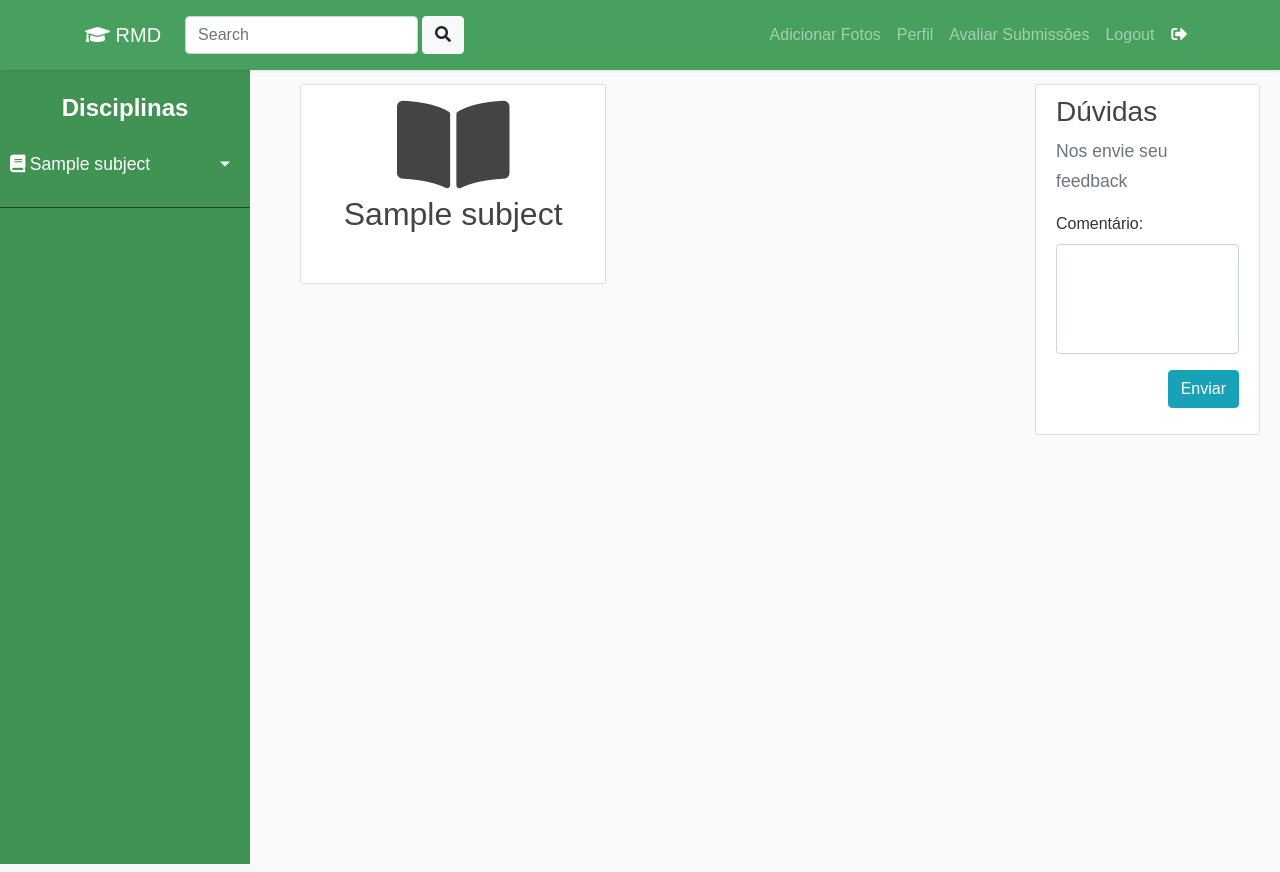
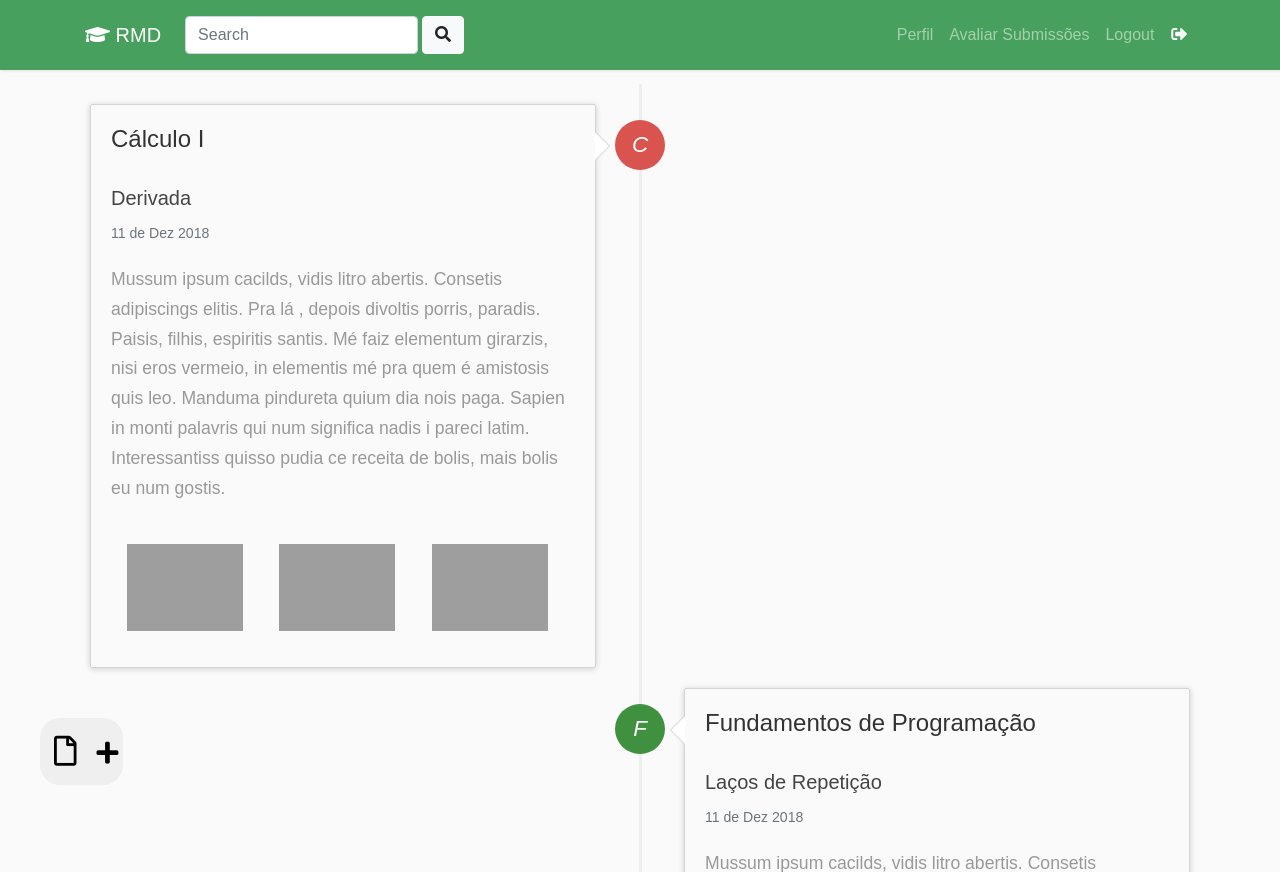
Before and after one commit to zlancelott/RMD-DJANGO, a Django app: page / in a window 1280 px wide. Shown: the top 872 px of the page. Run offline with Django 3.2, Linux system fonts and the light colour scheme; a user stored in the database is signed in; tables that the repository leaves empty hold one stand-in row (values such as "Sample post"); some libraries are stand-ins or nearby versions; grey boxes are pictures that could not be loaded.

Commit message:
TimeLine & Popovers

```diff
--- a/RMD/home/forms.py
+++ b/RMD/home/forms.py
@@ -13,7 +13,6 @@ class UploadFileForm(forms.ModelForm):
             'name': forms.TextInput(attrs={
                 'class': 'form-control',
                 'maxlength': 100,
-                'placeholder': 'Nome do arquivo',
                 'alt': 'Campo Nome'
             }),
 
--- /dev/null
+++ b/RMD/home/templates/home2.html
@@ -0,0 +1,187 @@
+{% extends 'base.html' %}
+
+{% load static %}
+
+{% block style %}
+    <link rel="stylesheet" type="text/css" href="{% static 'css/style2.css' %}">
+
+{% endblock %}
+
+
+{% block content %}
+    <!-- Adicionar Arquivos -->
+
+    <div class="div-files">
+        <button id="button-files"  type="button" class="btn btn-custom" data-toggle="modal" data-target="#exampleModal" data-whatever="@mdo"><i class="far fa-file" style="margin-left:12px"></i><i class="fas fa-plus" style="margin-left: 20px; font-size:25px"></i></button>
+    </div>
+
+    <div class="modal fade" id="exampleModal" tabindex="-1" role="dialog" aria-labelledby="exampleModalLabel" aria-hidden="true">
+        <div class="modal-dialog" role="document">
+        <div class="modal-content">
+            <div class="modal-header">
+                <h5 class="modal-title" id="exampleModalLabel">Enviar Arquivos</h5>
+                <button type="button" class="close" data-dismiss="modal" aria-label="Close">
+                    <span aria-hidden="true">&times;</span>
+                </button>
+            </div>
+            <div class="modal-body">
+                <form method="POST" enctype="multipart/form-data">
+                    {% csrf_token %}
+                    {{form.as_p}}
+
+                    <input style="float:right;" type="submit" class="btn btn-success" value="Submeter">
+                </form>
+            </div>
+            <div class="modal-footer">
+                Aqui poderia ter uma previsualização dos arquivos submetidos
+            </div>
+        </div>
+        </div>
+    </div>  <!-- Fim do Adicionar Arquivos -->
+
+
+
+    <!-- COMEÇO DA LISTA DE ARQUIVOS DA TIMELINE -->
+
+
+    <ul class="timeline">
+        <li>
+            <div class="timeline-badge danger">
+                <span data-trigger="hover" data-container="body" data-toggle="popover"
+                        data-placement="right" title="Cálculo"
+                        data-content="Disciplina ministrada por Fulano no horário AB de Terça e Quinta"
+                        style="color:white"><i>C</i>
+                </span>
+            </div>
+
+            <div class="timeline-panel">
+                <div class="timeline-heading">
+                    <h4 class="timeline-title">Cálculo I</h4>
+                    <br>
+                    <h5 class=""> Derivada </h5>
+                    <p><small class="text-muted"> 11 de Dez 2018</small></p>
+                </div>
+
+                <div class="timeline-body">
+                    <p>Mussum ipsum cacilds, vidis litro abertis. Consetis adipiscings elitis. Pra lá , depois divoltis porris, paradis. Paisis, filhis, espiritis santis. Mé faiz elementum girarzis, nisi eros vermeio, in elementis mé pra quem é amistosis quis leo.
+                    Manduma pindureta quium dia nois paga. Sapien in monti palavris qui num significa nadis i pareci latim. Interessantiss quisso pudia ce receita de bolis, mais bolis eu num gostis.</p>
+
+                    <br>
+
+                    <a data-toggle="collapse" role="button" href="#teste"><img class="mt-3 ml-3 mr-3 mb-3 w-25" src="http://emalta.com.br/wp-content/uploads/2016/03/calculo-imposto-de-renda-2016-810x456.jpg"></a>
+
+                    <a data-toggle="collapse" role="button" href="#teste"><img class="mt-3 ml-3 mr-3 mb-3 w-25" src="http://emalta.com.br/wp-content/uploads/2016/03/calculo-imposto-de-renda-2016-810x456.jpg"></a>
+
+                    <a data-toggle="collapse" role="button" href="#teste"><img class="mt-3 ml-3 mr-3 mb-3 w-25" src="http://emalta.com.br/wp-content/uploads/2016/03/calculo-imposto-de-renda-2016-810x456.jpg"></a>
+
+                </div>
+            </div>
+
+            <div id= "teste" class="collapse  slide-images">
+                <div id="carouselExampleControls" class="carousel slide" data-ride="carousel">
+                    <div class="carousel-inner">
+                        <div class="carousel-item active">
+                            <img class="w-100 float-right image_max" src="https://www.swinburneonline.edu.au/wp-content/uploads/study_online.jpg" alt="First slide">
+                        </div>
+                        <div class="carousel-item">
+                            <img class="w-100 float-right image_max" src="https://www.menosfios.com/wp-content/uploads/2018/06/study.jpg" alt="Second slide">
+                        </div>
+                        <div class="carousel-item">
+                            <img class="w-100 float-right image_max" src="https://www.menosfios.com/wp-content/uploads/2018/06/study.jpg" alt="Third slide">
+                        </div>
+                    </div>
+
+                    <a class="carousel-control-prev" href="#carouselExampleControls" role="button" data-slide="prev">
+                        <span class="carousel-control-prev-icon" aria-hidden="true"></span>
+                        <span class="sr-only">Previous</span>
+                    </a>
+                    <a class="carousel-control-next" href="#carouselExampleControls" role="button" data-slide="next">
+                        <span class="carousel-control-next-icon" aria-hidden="true"></span>
+                        <span class="sr-only">Next</span>
+                    </a>
+                </div>
+            </div>
+        </li>
+
+
+        <li class="timeline-inverted">
+            <div class="timeline-badge success">
+                <span data-trigger="hover" data-container="body" data-toggle="popover"
+                        data-placement="right" title="Fundamentos de Programação"
+                        data-content="Disciplina ministrada por Fulano no horário AB de Terça e Quinta"
+                        style="color:white"><i>F</i>
+                </span>
+            </div>
+            <div class="timeline-panel">
+                <div class="timeline-heading">
+                <h4 class="timeline-title">Fundamentos de Programação</h4>
+                <br>
+                <h5 class=""> Laços de Repetição </h5>
+                <p><small class="text-muted"><i class="glyphicon glyphicon-time"></i> 11 de Dez 2018</small></p>
+            </div>
+
+            <div class="timeline-body">
+                <p>Mussum ipsum cacilds, vidis litro abertis. Consetis adipiscings elitis. Pra lá , depois divoltis porris, paradis. Paisis, filhis, espiritis santis. Mé faiz elementum girarzis, nisi eros vermeio, in elementis mé pra quem é amistosis quis leo.
+                Manduma pindureta quium dia nois paga. Sapien in monti palavris qui num significa nadis i pareci latim. Interessantiss quisso pudia ce receita de bolis, mais bolis eu num gostis.</p>
+
+                <br>
+
+                <img class="img-min" src="https://img.ibxk.com.br//2017/12/13/13181301723631-t1200x480.jpg">
+                <img class="img-min" src="https://img.ibxk.com.br//2017/12/13/13181301723631-t1200x480.jpg">
+                <img class="img-min" src="https://img.ibxk.com.br//2017/12/13/13181301723631-t1200x480.jpg">
+                <img class="img-min" src="https://img.ibxk.com.br//2017/12/13/13181301723631-t1200x480.jpg">
+            </div>
+        </li>
+
+        <li>
+            <div class="timeline-badge danger">
+                <span data-trigger="hover" data-container="body" data-toggle="popover"
+                        data-placement="right" title="Cálculo"
+                        data-content="Disciplina ministrada por Fulano no horário AB de Terça e Quinta"
+                        style="color:white"><i>C</i>
+                </span>
+            </div>
+            <div class="timeline-panel">
+                <div class="timeline-heading">
+                    <h4 class="timeline-title">Cálculo I</h4>
+                    <br>
+                    <h5 class=""> Limites </h5>
+                    <p><small class="text-muted"> 18 de Nov 2018</small></p>
+                </div>
+
+                <div class="timeline-body">
+                    <p>Mussum ipsum cacilds, vidis litro abertis. Consetis adipiscings elitis. Pra lá , depois divoltis porris, paradis. Paisis, filhis, espiritis santis. Mé faiz elementum girarzis, nisi eros vermeio, in elementis mé pra quem é amistosis quis leo.
+                    Manduma pindureta quium dia nois paga. Sapien in monti palavris qui num significa nadis i pareci latim. Interessantiss quisso pudia ce receita de bolis, mais bolis eu num gostis.</p>
+
+                    <br>
+
+                    <a data-toggle="collapse" role="button" href="#teste"><img class="img-fluid img-min" src="https://encrypted-tbn0.gstatic.com/images?q=tbn:ANd9GcSRlwfcjVzEDJu1ojeZy3KMdN8rfHMRmtj7xA18f9VmhIs5BS6Q"></a>
+
+                    <a data-toggle="collapse" role="button" href="#teste"><img class="img-fluid img-min" src="https://encrypted-tbn0.gstatic.com/images?q=tbn:ANd9GcSRlwfcjVzEDJu1ojeZy3KMdN8rfHMRmtj7xA18f9VmhIs5BS6Q"></a>
+
+                    <a data-toggle="collapse" role="button" href="#teste"><img class="img-fluid img-min" src="https://encrypted-tbn0.gstatic.com/images?q=tbn:ANd9GcSRlwfcjVzEDJu1ojeZy3KMdN8rfHMRmtj7xA18f9VmhIs5BS6Q"></a>
+
+                    <a data-toggle="collapse" role="button" href="#teste"><img class="img-fluid img-min" src="https://encrypted-tbn0.gstatic.com/images?q=tbn:ANd9GcSRlwfcjVzEDJu1ojeZy3KMdN8rfHMRmtj7xA18f9VmhIs5BS6Q"></a>
+
+                </div>
+            </div>
+        </li>
+    </ul>
+
+
+    {% block javascript %}
+
+        <script type="text/javascript">
+
+            $(function () {
+            $('[data-toggle="popover"]').popover()
+            })
+
+            $("#")
+
+        </script>
+
+    {% endblock %}
+
+
+{% endblock %}
--- a/RMD/home/urls.py
+++ b/RMD/home/urls.py
@@ -1,10 +1,9 @@
 from django.urls import path
-from .views import home, logout_view, submeter_arquivos, show_image, evaluate_submissions, submission_details
+from .views import home, logout_view, show_image, evaluate_submissions, submission_details
 
 urlpatterns = [
     path('', home, name='home'),
     path('logout/', logout_view, name='logout'),
-    path('submeter/', submeter_arquivos, name='submeter_arquivos'),
     path('image/', show_image, name='show_image'),
     path('avaliar/', evaluate_submissions, name='evaluate_submissions'),
     path('avaliar/submission_details/<int:lesson_file_id>/', submission_details, name='submission_details')
--- a/RMD/home/views.py
+++ b/RMD/home/views.py
@@ -23,28 +23,7 @@ def home(request):
         if subject_moderate.is_mod:
             moderador = subject_moderate.is_mod
 
-    json_data = {
-        #Turmas
-        'subject_classes':list(subject_classes),
-        'moderador': moderador
-    }
-    return render(request, 'home.html', json_data)
-
-
-def logout_view(request):
-    logout(request)
-    return redirect ('home')
-
-@login_required
-def submeter_arquivos(request):
-    user_logged_in = request.user
-
-    # Variável para mostrar o botão de moderador
-    moderador = user_logged_in.moderador.all()[0].is_mod
-
-    # Turmas em que o usuário está matriculado
-    subject_classes = user_logged_in.subjectclasses.all()
-
+    # Obtendo Formulário
     if request.method == "POST":
         form = UploadFileForm(request.POST or None, request.FILES or None)
         if form.is_valid():
@@ -55,19 +34,21 @@ def submeter_arquivos(request):
         form = UploadFileForm()
         form.fields['subject'].initial = 1
         form.fields['lesson'].initial = 1
-
-
-        ######### PRECISA MELHORAR ###########
-        form.fields['author'].initial = 1
+    # Fim Formulário
 
     json_data = {
         #Turmas
         'subject_classes':list(subject_classes),
-        'form': form,
         'moderador': moderador,
+        'form': form
     }
 
-    return render(request, 'submeter_arquivos.html', json_data)
+    return render(request, 'home2.html', json_data)
+
+
+def logout_view(request):
+    logout(request)
+    return redirect ('home')
 
 @login_required
 def show_image(request):
--- /dev/null
+++ b/RMD/static/css/style2.css
@@ -0,0 +1,248 @@
+.timeline {
+    list-style: none;
+    padding: 20px 0 20px;
+    position: relative;
+  }
+
+  .timeline:before {
+    top: 0;
+    bottom: 0;
+    position: absolute;
+    content: " ";
+    width: 3px;
+    background-color: #eeeeee;
+    left: 50%;
+    margin-left: -1.5px;
+  }
+
+  .timeline > li {
+    margin-bottom: 20px;
+    position: relative;
+  }
+
+  .timeline > li:before,
+  .timeline > li:after {
+    content: " ";
+    display: table;
+  }
+
+  .timeline > li:after {
+    clear: both;
+  }
+
+  .timeline > li:before,
+  .timeline > li:after {
+    content: " ";
+    display: table;
+  }
+
+  .timeline > li:after {
+    clear: both;
+  }
+
+  .timeline > li > .timeline-panel {
+    width: 46%;
+    float: left;
+    border: 1px solid #d4d4d4;
+    border-radius: 2px;
+    padding: 20px;
+    position: relative;
+    -webkit-box-shadow: 0 1px 6px rgba(0, 0, 0, 0.175);
+    box-shadow: 0 1px 6px rgba(0, 0, 0, 0.175);
+  }
+
+  .timeline > li > .timeline-panel:before {
+    position: absolute;
+    top: 26px;
+    right: -15px;
+    display: inline-block;
+    border-top: 15px solid transparent;
+    border-left: 15px solid #ccc;
+    border-right: 0 solid #ccc;
+    border-bottom: 15px solid transparent;
+    content: " ";
+  }
+
+  .timeline > li > .timeline-panel:after {
+    position: absolute;
+    top: 27px;
+    right: -14px;
+    display: inline-block;
+    border-top: 14px solid transparent;
+    border-left: 14px solid #fff;
+    border-right: 0 solid #fff;
+    border-bottom: 14px solid transparent;
+    content: " ";
+  }
+
+  .timeline > li > .timeline-badge {
+    color: #fff;
+    width: 50px;
+    height: 50px;
+    line-height: 50px;
+    font-size: 1.4em;
+    text-align: center;
+    position: absolute;
+    top: 16px;
+    left: 50%;
+    margin-left: -25px;
+    background-color: #999999;
+    z-index: 100;
+    border-top-right-radius: 50%;
+    border-top-left-radius: 50%;
+    border-bottom-right-radius: 50%;
+    border-bottom-left-radius: 50%;
+  }
+
+  .timeline > li.timeline-inverted > .timeline-panel {
+    float: right;
+  }
+
+  .timeline > li.timeline-inverted > .timeline-panel:before {
+    border-left-width: 0;
+    border-right-width: 15px;
+    left: -15px;
+    right: auto;
+  }
+
+  .timeline > li.timeline-inverted > .timeline-panel:after {
+    border-left-width: 0;
+    border-right-width: 14px;
+    left: -14px;
+    right: auto;
+  }
+
+  .timeline-badge.primary {
+    background-color: #2e6da4 !important;
+  }
+
+  .timeline-badge.success {
+    background-color: #3f903f !important;
+  }
+
+  .timeline-badge.warning {
+    background-color: #f0ad4e !important;
+  }
+
+  .timeline-badge.danger {
+    background-color: #d9534f !important;
+  }
+
+  .timeline-badge.info {
+    background-color: #5bc0de !important;
+  }
+
+  .timeline-title {
+    margin-top: 0;
+    color: inherit;
+  }
+
+  .timeline-body > p,
+  .timeline-body > ul {
+    margin-bottom: 0;
+  }
+
+  .timeline-body > p + p {
+    margin-top: 5px;
+  }
+
+
+  /* Botão pesquisar e Mais Botões */
+  .btnPesquisar, .btnMaisBotoes{
+    position: fixed;
+    float: bottom;
+    bottom: 15px;
+    right: 15px;
+    z-index: 100;
+  }
+
+  /* Botão superior esquerdo */
+  .btnSupEsquerdo{
+    position: fixed;
+    float: top;
+    top: 15px;
+    left: 15px;
+    z-index: 100;
+  }
+
+  .btnPesquisarInput, .btnPesquisarBtn , .btnMaisBotoesBtn, .btnMaisBotoesGrupo{
+    display: inline-block;
+  }
+
+  .btnCircular{
+    border-radius: 50%;
+  }
+
+  .btnPrincipal{
+    font-size: 20px;
+    padding: 15px;
+  }
+
+  .btnSecundario{
+    font-size: 15px;
+    padding: 10px;
+  }
+
+
+
+
+/* MY CSS */
+
+  .img-min {
+    width: 40%;
+    margin: 4%;
+}
+
+.image_max {
+    width:30%;
+    height: 50%;
+}
+
+.div-files {
+    position: fixed;
+    float: left;
+    bottom: 15px;
+    left: 40px;
+    z-index: 100;
+
+}
+
+
+.slide-images {
+    position:absolute;
+    top: 20px;
+    right:0px;
+    display: inline-block;
+    width: 45%;
+}
+
+#buttons-files {
+    display: inline-block;
+}
+
+.btn-custom {
+    padding: 10px 4px 10px 1px;
+    border-radius: 20px;
+    position:relative;
+    font-size: 30px;
+}
+
+.div-search {
+    font-size: 20px;
+}
+
+
+.button-badge {
+    background-color: Transparent;
+    background-repeat:no-repeat;
+    border: none;
+    cursor:pointer;
+    overflow: hidden;
+    outline:none;
+    margin-top: 15%;
+    active: none;
+}
+
+#button-test {
+
+}
--- a/RMD/templates/base.html
+++ b/RMD/templates/base.html
@@ -26,6 +26,8 @@
 	<link rel="stylesheet" type="text/css" href="{% static 'css/lightbox.min.css' %}">
 
 	<script src="{% static 'js/lightbox-plus-jquery.min.js' %}"></script>
+
+	{% block style %} {% endblock %}
 
 	{% if title %}
 	<title> RMD - Repositório Material de Disciplinas - {{ title }} </title>
@@ -59,90 +61,34 @@
 				<!-- Navbar Right Side -->
 				<div class="navbar-nav">
 					{% if user.is_authenticated %}
-						<a class="nav-item nav-link" href="{% url 'submeter_arquivos' %}">Adicionar Fotos</a>
-						<!-- Colocar uma condição para o botão, que ele só se ative quando tiver essa opcao -->
-
 						<a class="nav-item nav-link" href="{% url 'user_profile' user.id %}">Perfil</a>
 
 						{% if moderador %}
 							<a class="nav-item nav-link" href="{% url 'evaluate_submissions' %}">Avaliar Submissões</button>
 						{% endif %}
-							<a class="nav-item nav-link" href="{% url 'logout' %}">Logout &ensp;
-								<span id="icone-sair" class="fas fa-sign-out-alt"></span>
-							</a>
-						{% else %}
+
+						<a class="nav-item nav-link" href="{% url 'logout' %}">Logout &ensp;
+							<span id="icone-sair" class="fas fa-sign-out-alt"></span>
+						</a>
 					{% endif %}
 
 				</div>
 			</div>
 		</div>
 	</nav>
-	<div class="wrapper">
-		{% if subject_classes %}
-		<nav  id="sidebar">
-				<ul class="list-unstyled components">
-					<h2 class="font-weight-bold text-white h4" style="text-align: center;">Disciplinas</h2>
-					{% for subject_class in subject_classes %}
-					<li>
-						<a href="#pageSubmenu{{ subject_class.subject.id }}" data-toggle="collapse" aria-expanded="false" class="dropdown-toggle"><span class="fas fa-book">&nbsp;</span>{{ subject_class.subject.name }}</a>
-						<ul class=" collapse list-unstyled" id="pageSubmenu{{ subject_class.subject.id }}">
-							{% for aula in subject_class.lessons.all %}
-								<li>
-									<!-- LEMBRE-SE: Cada aula tem vários arquivos (LessonFiles)
-									     Abaixo você usa o ID para fazer o nome "Aula x", onde x é o ID-->
-									<a href="#pageSubmenu{{ aula.id }}" data-toggle="collapse" aria-expanded="false" class="dropdown-toggle"><strong>Aula {{ aula.id }}</strong></a>
-									<ul class="collapse list-unstyled" id="pageSubmenu{{ aula.id }}">
-										{% for arquivo in arquivos %}
-										<li>
-											<a href="#">{{ arquivo.nome }}</a>
-										</li>
-										{% endfor %}
-									</ul>
-								</li>
-							{% endfor %}
-						</ul>
-					</li>
-					{% endfor %}
-				</ul>
-			</nav>
-		{% endif %}
-		<div id="content">
-			<div class="row">
-				<div class="col-md-9">
-					<div >
-						{% block content %}{% endblock %}
-					</div>
-				</div>
-
-				<div class="col-md-3">
-					<div class="content-section">
-						<h3>Dúvidas</h3>
-						<p class='text-muted'>Nos envie seu feedback
-							<div class="form-group">
-								<label for="comment">Comentário:</label>
-								<textarea class="form-control" rows="4" id="comment" maxlength="88" style="resize: none;"></textarea>
-							</div>
-							<div class="clearfix">
-								<input type="submit" class="btn btn-info float-right" value="Enviar">
-							</div>
-						</p>
-					</div>
-				</div>
-			</div>
-		</div>
+	<div id="content" class="container" >
+		{% block content %}{% endblock %}
 	</div>
 
 		<!-- Optional JavaScript -->
 	<!-- jQuery first, then Popper.js, then Bootstrap JS -->
-	<script
-			  src="https://code.jquery.com/jquery-3.3.1.min.js"
-			  integrity="sha256-FgpCb/KJQlLNfOu91ta32o/NMZxltwRo8QtmkMRdAu8="
-			  crossorigin="anonymous"></script>
+	<script src="https://code.jquery.com/jquery-3.3.1.min.js" integrity="sha256-FgpCb/KJQlLNfOu91ta32o/NMZxltwRo8QtmkMRdAu8=" crossorigin="anonymous"></script>
 	<script src="https://cdnjs.cloudflare.com/ajax/libs/popper.js/1.14.3/umd/popper.min.js" integrity="sha384-ZMP7rVo3mIykV+2+9J3UJ46jBk0WLaUAdn689aCwoqbBJiSnjAK/l8WvCWPIPm49"
 	 crossorigin="anonymous"></script>
 	<script src="https://stackpath.bootstrapcdn.com/bootstrap/4.1.1/js/bootstrap.min.js" integrity="sha384-smHYKdLADwkXOn1EmN1qk/HfnUcbVRZyYmZ4qpPea6sjB/pTJ0euyQp0Mk8ck+5T"
 	 crossorigin="anonymous"></script>
 
+
 	 {% block javascript %} {% endblock %}
 </body>
 
--- a/RMD/usuarios/templates/user_profile.html
+++ b/RMD/usuarios/templates/user_profile.html
@@ -2,7 +2,7 @@
 
 {% block content %}
 
-    <h1>Perfil de {{user}}</h1>
+    <h1>Bem-Vindo, {{user}}</h1>
 
     <br>
 
```
Also changed, not shown: RMD/static/js/script2.js (added, +24 -0 lines), RMD/media/photos/associação_em_paralelo_64Mfyk7.JPG (added).
